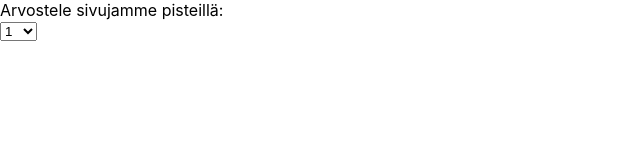
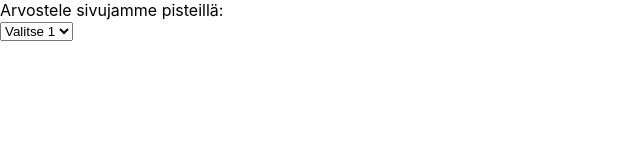
Before and after one commit to andyMcLang/building-applications-with-react-and-aspnet-core, a React (Create React App) app in the folder react-movies/: page / in a window 1280 px wide. Shown: the top 160 px of the page, without its empty margins (0-640 px from the left). Built offline with nearby package versions, Linux system fonts and the light colour scheme.

Commit message:
51. Projecting Content done!

```diff
--- a/react-movies/src/ConditionalsIfSeveralComponents.tsx
+++ b/react-movies/src/ConditionalsIfSeveralComponents.tsx
@@ -27,7 +27,10 @@ export default function ConditionalsIfSeveralComponents() {
   return (
     <>
       <div>Arvostele sivujamme pisteillä:</div>
-      <SelectNumber onSelected={setArvo} />
+      <SelectNumber
+        onSelected={setArvo}
+        selectContent={(value) => `Valitse ${value}`}
+      />
       <div>{naytaTulokset()}</div>
     </>
   );
--- a/react-movies/src/SelectNumber.tsx
+++ b/react-movies/src/SelectNumber.tsx
@@ -10,7 +10,7 @@ export default function SelectNumber(props: arvonAlustus) {
     >
       {arr.map((_, index) => (
         <option key={index + 1} value={index + 1}>
-          {index + 1}
+          {props.selectContent(index + 1)}
         </option>
       ))}
     </select>
@@ -20,8 +20,9 @@ export default function SelectNumber(props: arvonAlustus) {
 interface arvonAlustus {
   maxValue: number;
   onSelected(value: number): void;
+  selectContent(value: number): React.ReactNode;
 }
 
 SelectNumber.defaultProps = {
-  maxValue: 15,
+  maxValue: 5,
 };
```
